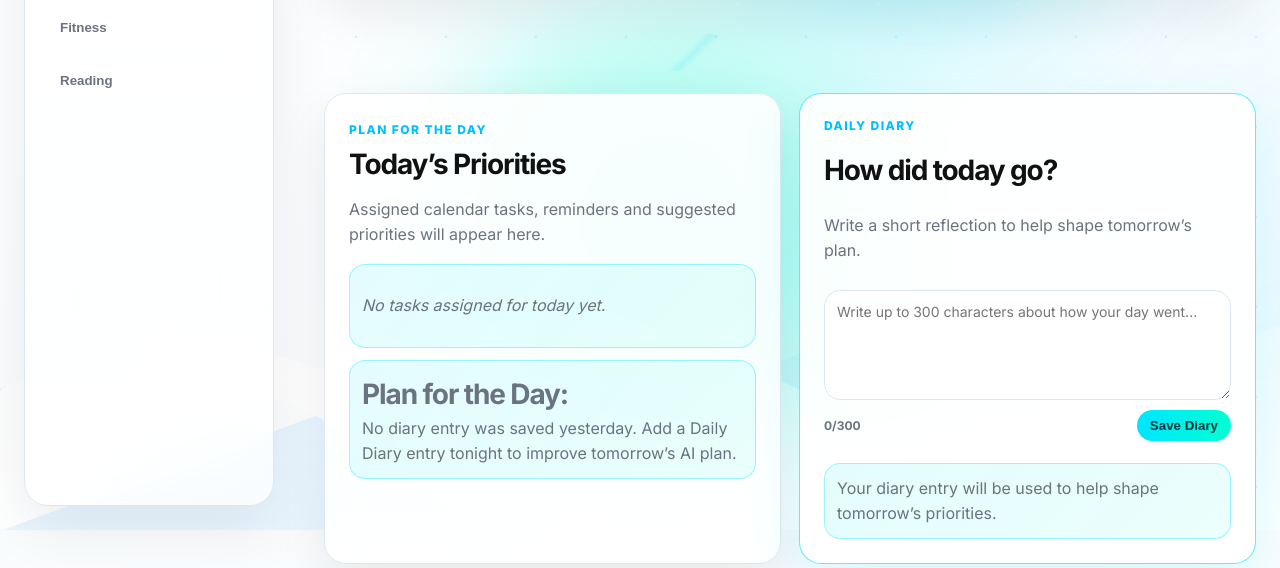
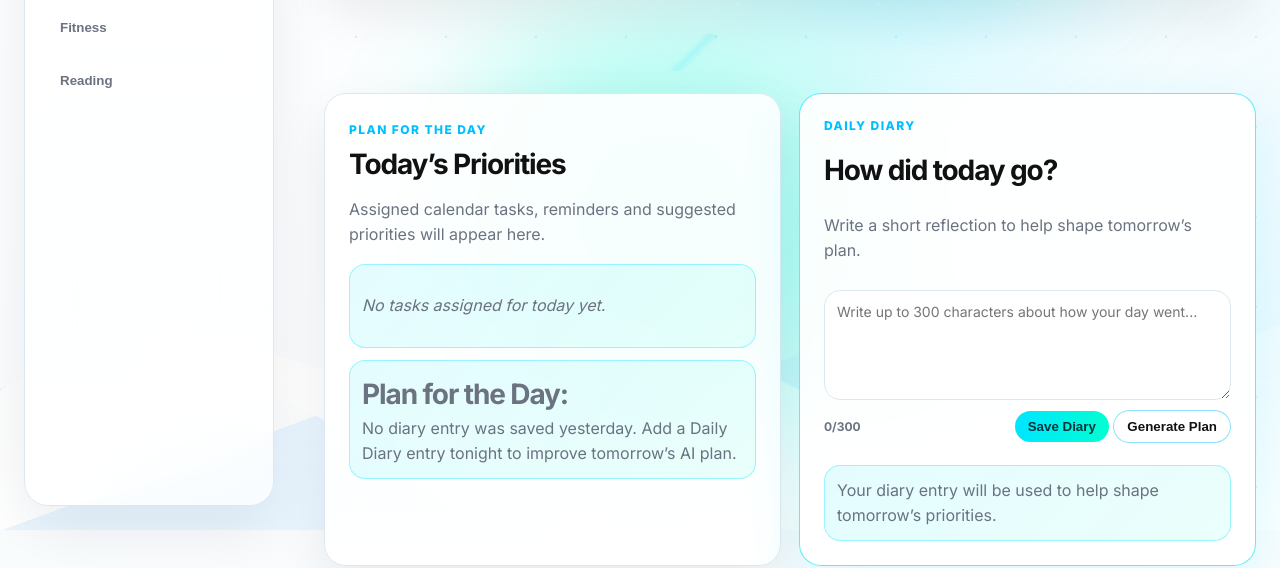
Before and after one commit to 50d1ctat1on50/Personal-Dashboard, a website: page index.html in a window 1280 px wide. Shown: the part 270-838 px from the top of the page. Drawn offline with Linux system fonts and the light colour scheme; no server answers.

Commit message:
Update index.html

```diff
--- a/index.html
+++ b/index.html
@@ -79,9 +79,12 @@
           ></textarea>
 
           <div class="diary-footer">
-            <span id="diaryCount">0/300</span>
-            <button class="planner-btn primary" onclick="saveDailyDiary()">Save Diary</button>
-          </div>
+  <span id="diaryCount">0/300</span>
+  <div class="diary-actions">
+    <button class="planner-btn primary" onclick="saveDailyDiary()">Save Diary</button>
+    <button class="planner-btn" onclick="generatePlanNow()">Generate Plan</button>
+  </div>
+</div>
 
           <div id="diarySavedMessage" class="diary-summary">
             Your diary entry will be used to help shape tomorrow’s priorities.
```
